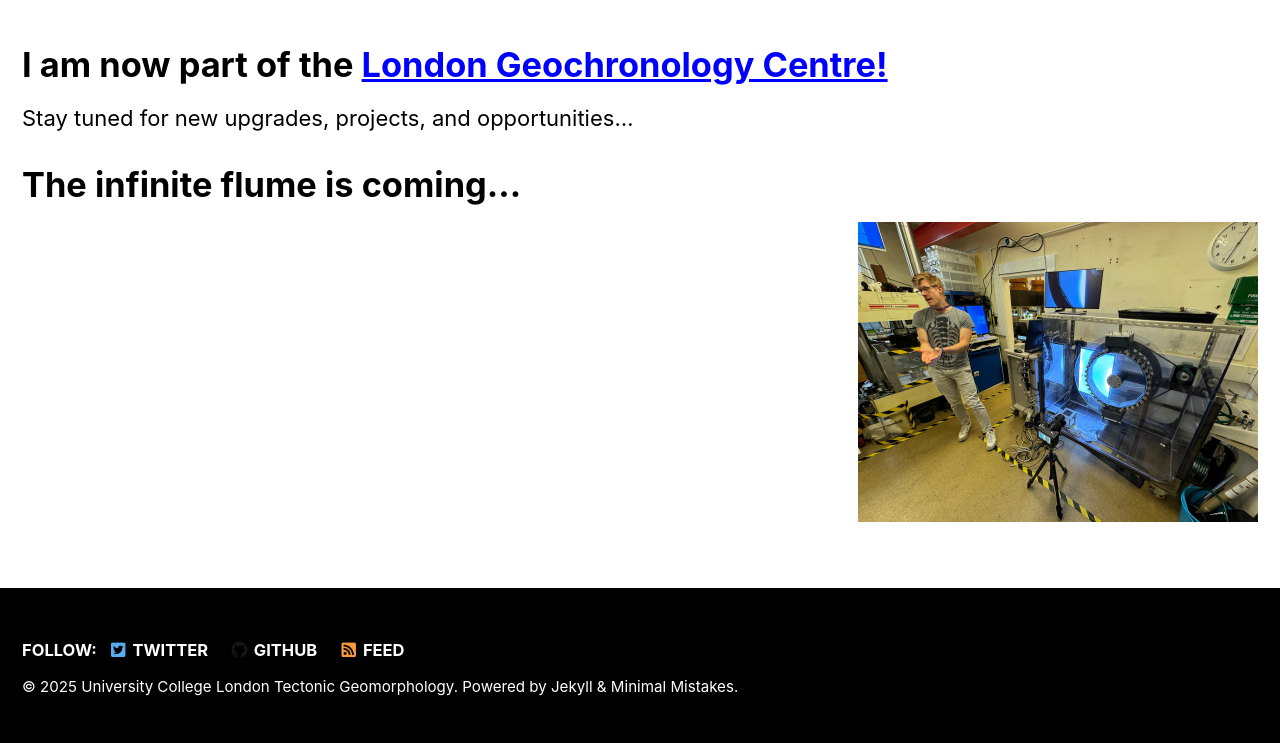
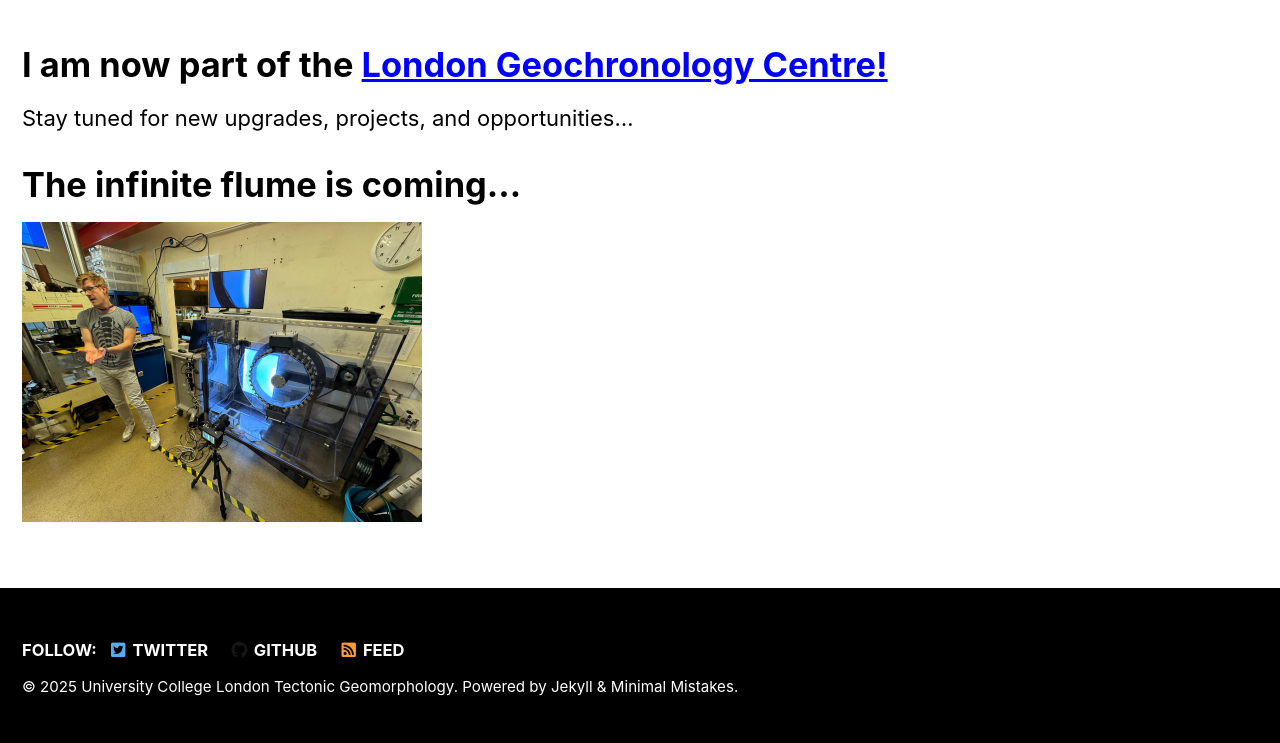
Before and after one commit to baadams/baadams.github.io, a Jekyll site: the page built from _pages/labs.md, in a window 1280 px wide. Shown: the part 503-1246 px from the top of the page. Built offline with Jekyll 4.4.1, drawn with Linux system fonts in a browser that asks for light colours; cached includes are drawn as plain includes.

Commit message:
Update labs.md

```diff
--- a/_pages/labs.md
+++ b/_pages/labs.md
@@ -21,4 +21,4 @@ excerpt: "Mineral separation<br/>
 Stay tuned for new upgrades, projects, and opportunities...
 
 # The infinite flume is coming...
-<img align="right" src="/assets/images/tom_tom.jpg" alt="infinte_flume" width="400px" >
+<img align="left" src="/assets/images/tom_tom.jpg" alt="infinte_flume" width="400px" >
```
